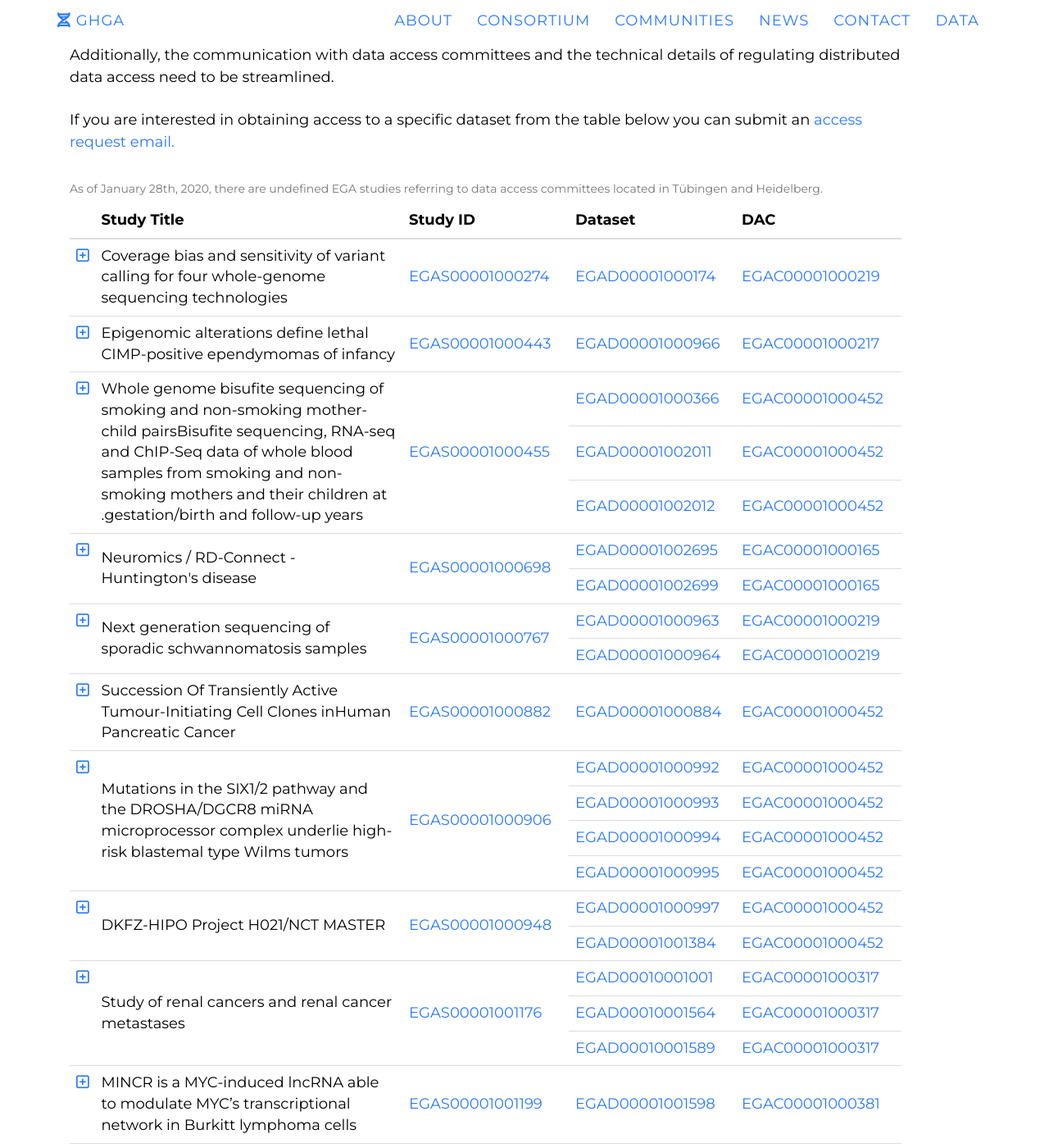
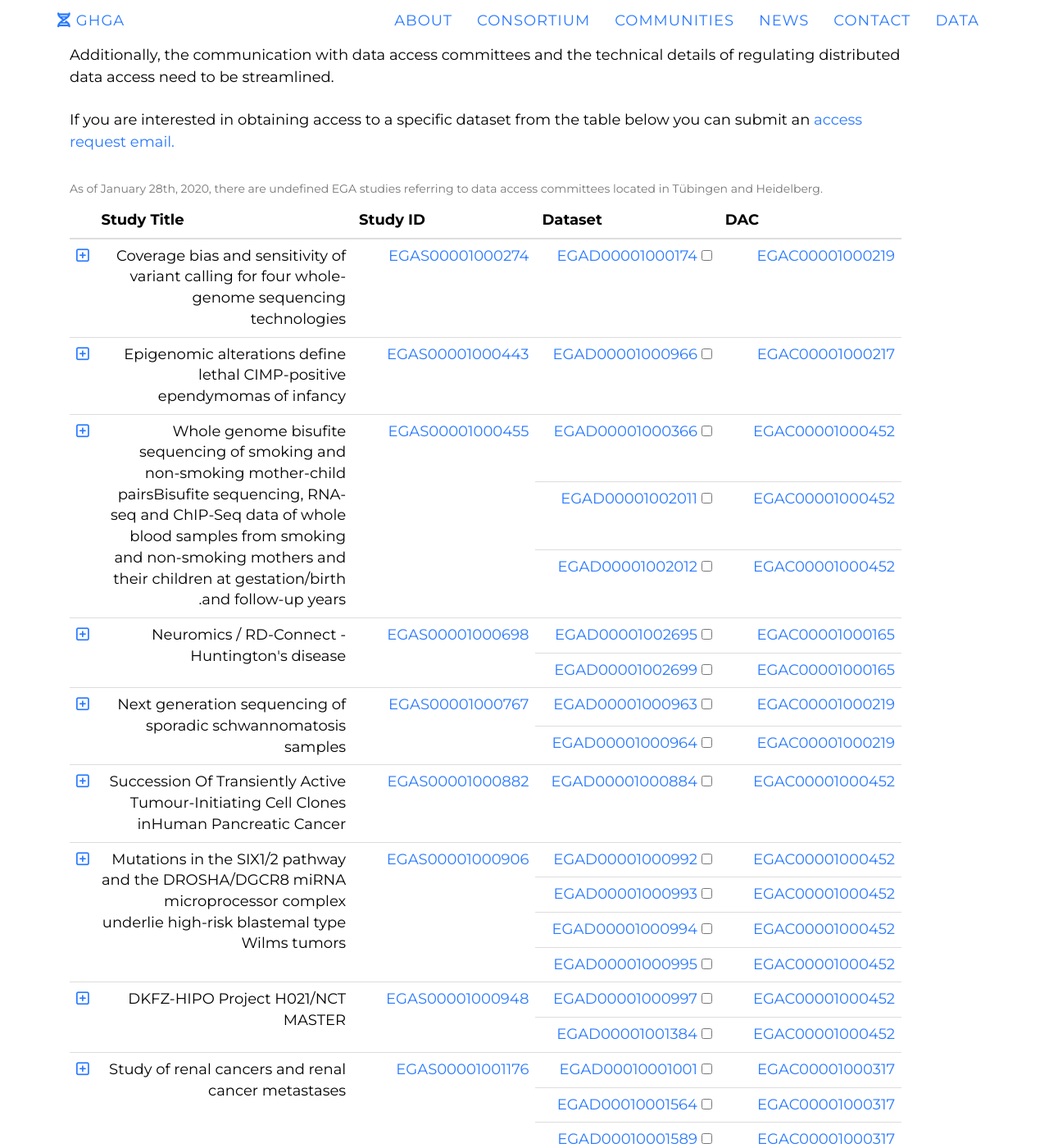
Before and after one commit to ghga-de/online, a Jekyll site: the page built from data.html, in a window 1280 px wide and 1400 px high, scrolled down 374 px. Shown: the whole window at 82% size. Built offline with Jekyll 4.4.1, drawn with Linux system fonts in a browser that asks for light colours; nearby versions of some CDN libraries.

Commit message:
Added form and checkboxes for datasets. Ignore-whitespace changes upon diff.

```diff
--- a/_includes/css/custom.css
+++ b/_includes/css/custom.css
@@ -8,7 +8,7 @@ table {
 
 .StudyCell {
   vertical-align: top;
-  align-content: center;
+  text-align: right;
   overflow: hidden;
   text-overflow: ellipsis;
   direction:rtl;
--- a/js/data.js
+++ b/js/data.js
@@ -63,7 +63,11 @@ function m_studyId(idx, study) {
 function m_dataset(idx, study) {
     return m("td", {
         class: "StudyCell"
-  }, m_ega("datasets", study.datasets[idx]))
+    }, m("div", { class: "StudyCell", style: "white-space:nowrap" }, [
+        m("input", { type: "checkbox", name: "datasets", value: study.datasets[idx] }),
+        " ",
+        m_ega("datasets", study.datasets[idx])
+    ]))
 }
 
 function m_dac(idx, study, datasetDacMap) {
@@ -118,19 +122,20 @@ function studyTable(studies, datasets, dacs) {
             console.log("Not exactly one DAC for dataset " + ds.egaStableId + ": " + ds.dacs);
         datasetDacMap[ds.egaStableId] = ds.dacs[0];
     });
-  return m("table", {class: "table", style: "table-layout:fixed", width: "100%"}, [
+    return m("form",
+        m("table", {class: "table", style: "table-layout:fixed", width: "100%"}, [
             m("caption", "As of January 28th, 2020, there are " + studies.size + " EGA studies referring to data access committees located in Tübingen and Heidelberg."),
             m("thead",
                 m("tr", [
                     m("th", { width: "3%"}, ""),
                     m("th", "Study Title"),
-                        m("th", { width: "20%", align: "center"}, "Study ID"),
-                        m("th", { width: "20%", align: "center"}, "Dataset"),
-                        m("th", { width: "20%", align: "center"}, "DAC")
+                    m("th", { width: "22%", align: "center"}, "Study ID"),
+                    m("th", { width: "22%", align: "center"}, "Dataset"),
+                    m("th", { width: "22%", align: "center"}, "DAC")
                 ])
             ),
             m("tbody",
                 studies.reduce((acc, study) => acc.concat(m_tableRowWithDescription(study, datasetDacMap)), [])
             )
-        ]);
+        ]));
 }
```
Lines whose indentation alone changed are shown as unchanged.
